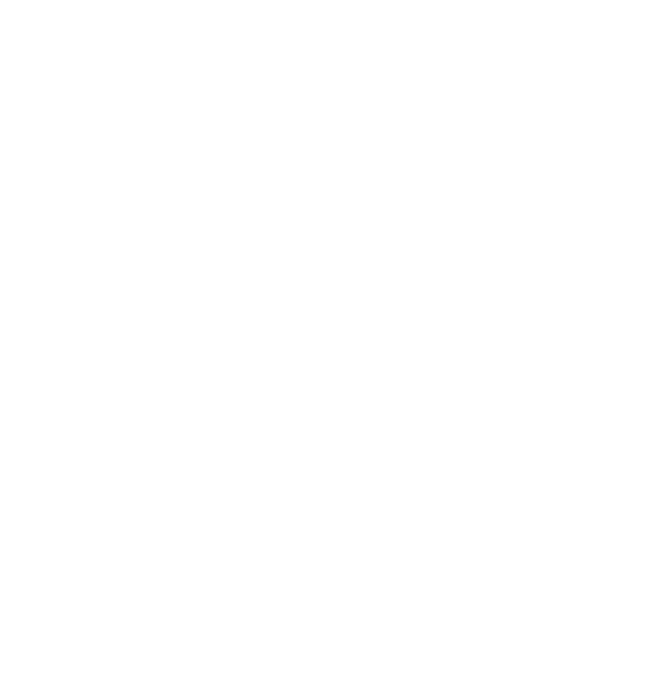
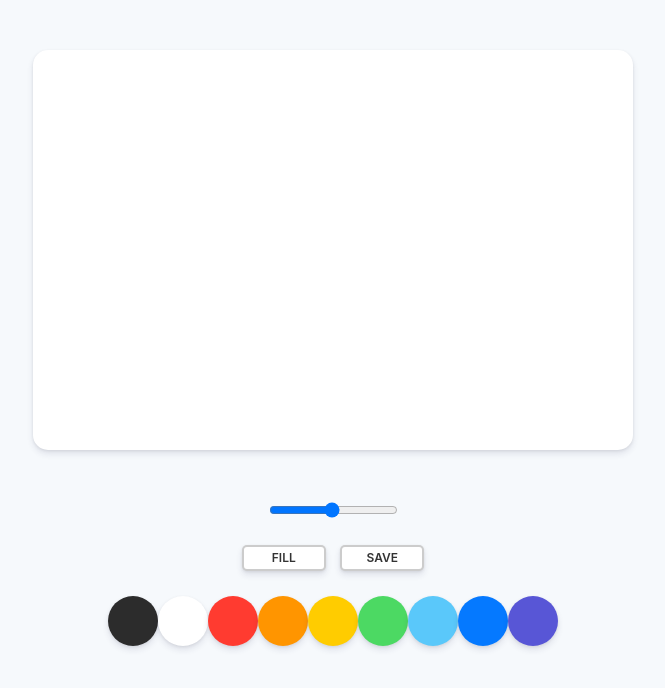
Before and after one commit to Taewoong-H/paintJS, a plain HTML site: page index.html in a window 1280 px wide. Shown: the whole page, without its empty margins (307-972 px from the left). Drawn offline with Linux system fonts and the light colour scheme.

Commit message:
setup style

```diff
--- a/index.html
+++ b/index.html
@@ -8,6 +8,28 @@
     <title>PaintJS</title>
 </head>
 <body>
+    <cancas id="jsCanvas" class="canvas"></cancas>
+    <div class="controls">
+        <div class="controls_range">
+            <input type="range" id="jsRange" min="0.1" max="5.0" value="2.5" step="0.1"/>
+        </div>
+        <div class="controls_btns">
+            <button id="jsMode">Fill</button>
+            <button id="jsSave">Save</button>
+        </div>
+
+        <div class="controls_colors" id="jsColors">
+            <div class="controls_color" style="background-color: #2c2c2c;"></div>
+            <div class="controls_color" style="background-color: white;"></div>
+            <div class="controls_color" style="background-color: #FF3B30;"></div>
+            <div class="controls_color" style="background-color: #FF9500;"></div>
+            <div class="controls_color" style="background-color: #FFCC00;"></div>
+            <div class="controls_color" style="background-color: #4CD963;"></div>
+            <div class="controls_color" style="background-color: #5AC8FA;"></div>
+            <div class="controls_color" style="background-color: #0579FF;"></div>
+            <div class="controls_color" style="background-color: #5856D6;"></div>
+        </div>
+    </div>
     <script src="app.js"></script>
 </body>
 </html>
--- /dev/null
+++ b/reset.css
@@ -0,0 +1,48 @@
+/* http://meyerweb.com/eric/tools/css/reset/
+   v2.0 | 20110126
+   License: none (public domain)
+*/
+
+html, body, div, span, applet, object, iframe,
+h1, h2, h3, h4, h5, h6, p, blockquote, pre,
+a, abbr, acronym, address, big, cite, code,
+del, dfn, em, img, ins, kbd, q, s, samp,
+small, strike, strong, sub, sup, tt, var,
+b, u, i, center,
+dl, dt, dd, ol, ul, li,
+fieldset, form, label, legend,
+table, caption, tbody, tfoot, thead, tr, th, td,
+article, aside, canvas, details, embed,
+figure, figcaption, footer, header, hgroup,
+menu, nav, output, ruby, section, summary,
+time, mark, audio, video {
+	margin: 0;
+	padding: 0;
+	border: 0;
+	font-size: 100%;
+	font: inherit;
+	vertical-align: baseline;
+}
+/* HTML5 display-role reset for older browsers */
+article, aside, details, figcaption, figure,
+footer, header, hgroup, menu, nav, section {
+	display: block;
+}
+body {
+	line-height: 1;
+}
+ol, ul {
+	list-style: none;
+}
+blockquote, q {
+	quotes: none;
+}
+blockquote:before, blockquote:after,
+q:before, q:after {
+	content: '';
+	content: none;
+}
+table {
+	border-collapse: collapse;
+	border-spacing: 0;
+}
--- a/style.css
+++ b/style.css
@@ -0,0 +1,67 @@
+@import "reset.css";
+
+body{
+    background-color: #f6f9fc;
+    font-family: -apple-system, BlinkMacSystemFont, 'Segoe UI', Roboto, Oxygen, Ubuntu, Cantarell, 'Open Sans', 'Helvetica Neue', sans-serif;
+    display: flex;
+    flex-direction: column;
+    align-items: center;
+    padding: 50px 0;
+}
+
+.canvas {
+    width: 600px;
+    height: 400px;
+    background-color: white;
+    border-radius: 15px;
+    box-shadow: 0 4px 6px rgba(50, 50, 93, 0.11), 0 1px 3px rgba(0, 0, 0, 0.08);
+}
+
+.controls{
+    margin-top: 50px;
+    display: flex;
+    flex-direction: column;
+    align-items: center;
+}
+
+.controls .controls_range{
+    margin-bottom: 20px;
+}
+
+.controls .controls_btns{
+    margin-bottom: 20px;
+}
+
+.controls_btns button{
+    all: unset;
+    cursor: pointer;
+    background-color: white;
+    padding: 5px 0px;
+    margin: 5px;
+    width: 80px;
+    text-align: center;
+    border-radius: 5px;
+    box-shadow: 0 4px 6px rgba(50, 50, 93, 0.11), 0 1px 3px rgba(0, 0, 0, 0.08);
+    border: 2px solid rgba(0, 0, 0, 0.2);
+    color: rgba(0, 0, 0, 0.8);
+    text-transform: uppercase;
+    font-weight: 600;
+    font-size: 12px;
+}
+
+.controls_btns button:active{
+    transform: scale(0.9);
+}
+
+
+.controls .controls_colors{
+    display: flex;
+}
+
+.controls_colors .controls_color {
+    width: 50px;
+    height: 50px;
+    box-shadow: 0 4px 6px rgba(50, 50, 93, 0.11), 0 1px 3px rgba(0, 0, 0, 0.08);
+    border-radius: 50%;
+    cursor: pointer;
+}
```
